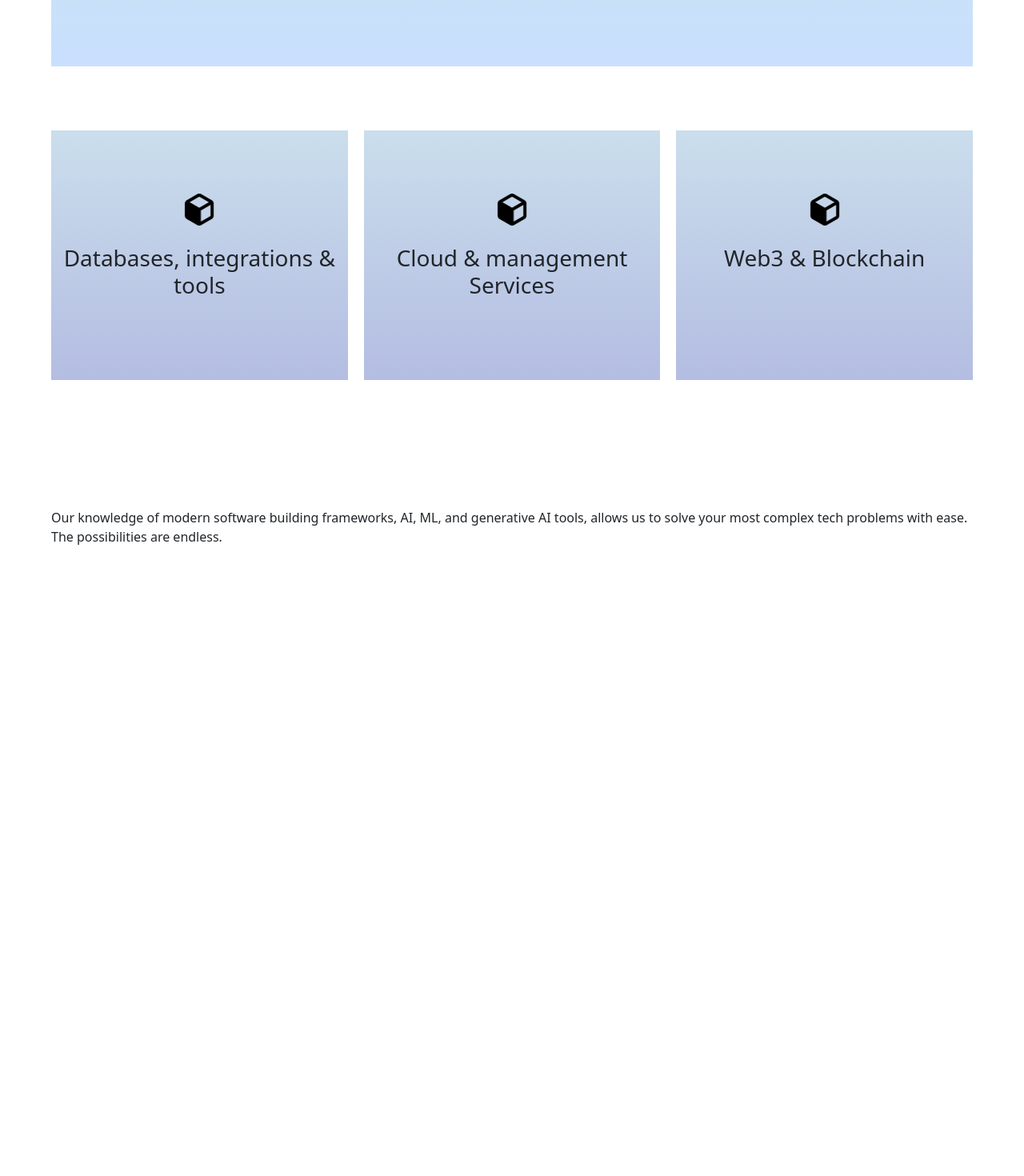
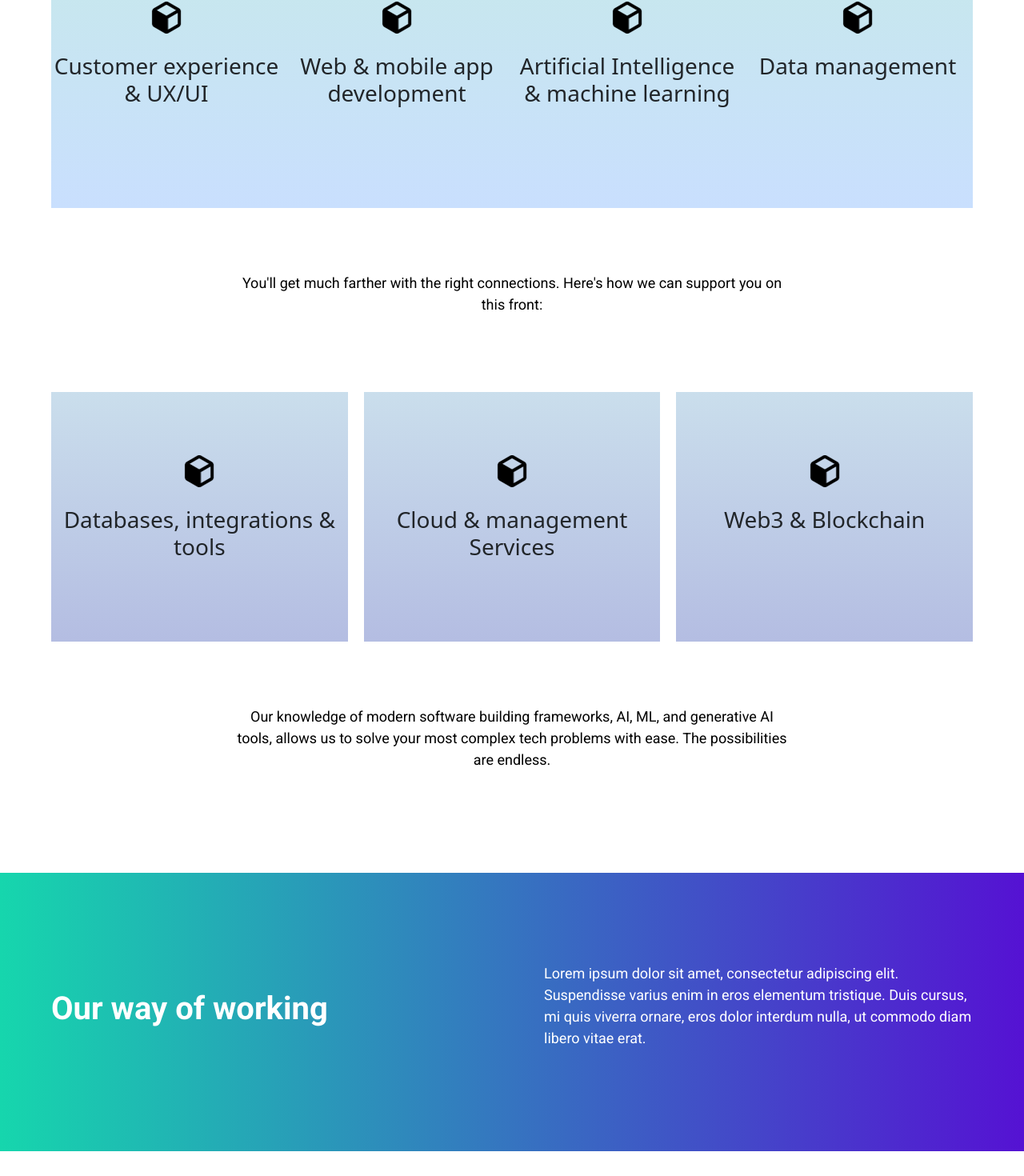
Before and after one commit to Ruben-amalgam/amalgam-react, a React (Create React App) app: page /amalgam-react/ourwork in a window 1280 px wide. Shown: the part 6681-8151 px from the top of the page at 80% size. Before the commit the page ends 7492 px from the top, so only its background shows below. Built offline with nearby package versions, Linux system fonts and the light colour scheme.

Commit message:
finished ourwork page

```diff
--- a/src/routes/Ourwork.tsx
+++ b/src/routes/Ourwork.tsx
@@ -1,5 +1,4 @@
 import { useEffect } from 'react'
-import { useLocation } from 'react-router-dom'
 import Cube from '../assets/images/Cube.png'
 import Dots from '../assets/images/Dots.png'
 import Easel from '../assets/images/Easel.png'
@@ -10,9 +9,14 @@ import Starfish from '../assets/images/Starfish.png'
 import AvatarPlaceholder from '../assets/images/AvatarPlaceholder.png'
 import AvatarPlaceholder2 from '../assets/images/Placeholder2.png'
 import Bulb from '../assets/images/Bulb.png'
+import Hands from '../assets/images/Hands.png'
+import Amalgam from '../assets/images/Amalgam-logo.png'
+import LinkedIn from '../assets/images/LinkedIn.png'
 import '../styles/ourwork.css'
+import { Link, useLocation } from 'react-router-dom'
 
 function Ourwork() {
+
     const { pathname } = useLocation();
     // useEffect(() => {
     //     window.scrollTo(0, 0); // Scroll to the top
@@ -243,6 +247,8 @@ function Ourwork() {
             </section>
 
             <section className='ourwork-row-10'>
+                <img src={Dots} alt="Dots" className='ourwork-dots' />
+                <img src={Hands} alt="Dots" className='ourwork-hands' />
                 <div className='ourwork-row-10-header'>
                     <h1>What we can help you with</h1>
                     <p>We've helped businesses evolve for over a decade. We can predict your challenges, expedite your results, and help you seize growth opportunities.</p>
@@ -262,6 +268,7 @@ function Ourwork() {
                     </div>
 
                 </div>
+                <p> Our knowledge of modern software building frameworks, AI, ML, and generative AI tools, allows us to solve your most complex tech problems with ease. The possibilities are endless.</p>
                 <div className='ourwork-row-10-content2'>
                     <div>
                         <img src={Cube} alt="Cube" />
@@ -280,6 +287,7 @@ function Ourwork() {
                         <h3>Data management</h3>
                     </div>
                 </div>
+                <p>You'll get much farther with the right connections. Here's how we can support you on this front:</p>
                 <div className='ourwork-row-10-content3'>
                     <div>
                         <img src={Cube} alt="Cube" />
@@ -294,11 +302,71 @@ function Ourwork() {
                         <h3>Web3 & Blockchain</h3>
                     </div>
                 </div>
-                <div>
+                <p>Our knowledge of modern software building frameworks, AI, ML, and generative AI tools, allows us to solve your most complex tech problems with ease. The possibilities are endless.</p>
+            </section>
 
+            <section className='ourwork-row-11'>
+                <h1>Our way of working</h1>
+                <p>Lorem ipsum dolor sit amet, consectetur adipiscing elit. Suspendisse varius enim in eros elementum tristique. Duis cursus, mi quis viverra ornare, eros dolor interdum nulla, ut commodo diam libero vitae erat.</p>
+            </section>
+            <section className='ourwork-row-12'>
+                <div className='ourwork-row-12-content'>
+                    <h4>Assessment</h4>
+                    <p>We dive deep into your case and take on your challenges and ambitions as our own.</p>
                 </div>
-                <p>Our knowledge of modern software building frameworks, AI, ML, and generative AI tools, allows us to solve your most complex tech problems with ease. The possibilities are endless.</p>
+                <div className='ourwork-row-12-content'>
+                    <h4>Creative problem-solving</h4>
+                    <p>Now, we put our minds together to craft with an ideal strategy that puts your goals within reach.</p>
+                </div>
+                <div className='ourwork-row-12-content'>
+                    <h4>Collaborative & transparent build</h4>
+                    <p>We leverage our wealth of experience to seamlessly execute against our vision while keeping you updated with every step.</p>
+                </div>
+            </section>
+            <section className='ourwork-row-13'>
+                <div className='ourwork-row-12-content'>
+                    <h4>Agile iteration and testing</h4>
+                    <p>We second your evolving needs as we test, integrate, build, and learn with you.</p>
+                </div>
+                <div className='ourwork-row-12-content'>
+                    <h4>Measuring success</h4>
+                    <p>After our initial scope of work is completed, we work with you to measure our success against your goals.</p>
+                </div>
+                <div className='ourwork-row-12-content'>
+                    <h4>Future growth</h4>
+                    <p>We ideate with you on the future state of your business to further support your growth goals.</p>
+                </div>
+            </section>
+            <section>
+                <div className='blog-row-13'>
+                    <div className='blog-row-13-content'>
+                        <div className='blog-row-13-content-left'>
+                            <img src={Amalgam} alt="Amalgam" className='logo' style={{ filter: "brightness(0) invert(0)" }} />
+                        </div>
+                        <div className='blog-row-13-content-middle'>
+                            <Link to="/ourwork" className='blog-row-13-links'>Our Work</Link>
+                            <Link to="/aboutus" className='blog-row-13-links'>About Us</Link>
+                            <Link to="/blog" className='blog-row-13-links'>Blog</Link>
+                            <Link to="/careers" className='blog-row-13-links'>Careers</Link>
+                            <Link to="/contactus" className='blog-row-13-links'>Contact Us</Link>
+                        </div>
+                        <div className='blog-row-13-content-right' style={{ filter: "brightness(0) invert(0)" }}>
+                            {/* <img src={Facebook} className='social-media' alt='Facebook' />
+              <img src={Instagram} className='social-media' alt='Instagram' />
+              <img src={X} className='social-media' alt='X' /> */}
+                            <img src={LinkedIn} className='social-media' alt='LinkedIn' />
+                            {/* <img src={Youtube} className='social-media' alt='Youtube' /> */}
+                        </div>
+                    </div>
 
+                    <div className='blog-row-13-bottom'></div>
+                    <div className='blog-row-13-footer'>
+                        <p className='blog-row-13-footer-links'>© 2023 Relume. All rights reserved.</p>
+                        <p className='blog-row-13-footer-links'>Privacy Policy</p>
+                        <p className='blog-row-13-footer-links'>Terms and Conditions</p>
+                        <p className='blog-row-13-footer-links'>Cookie Policy</p>
+                    </div>
+                </div>
             </section>
 
         </div>
--- a/src/styles/ourwork.css
+++ b/src/styles/ourwork.css
@@ -456,6 +456,36 @@
   flex-direction: column;
   align-items: center;
   gap: 80px;
+  position: relative;
+}
+
+.ourwork-row-10 p {
+  color: var(--Text-primary, #000);
+  text-align: center;
+
+  /* Text/Medium/Normal */
+  font-family: Roboto;
+  font-size: 18px;
+  font-style: normal;
+  font-weight: 400;
+  line-height: 150%; /* 27px */
+  width: 60%;
+}
+
+.ourwork-dots {
+  position: absolute;
+  top: -50px;
+  left: -250px;
+  width: 424px;
+  height: 449px;
+}
+
+.ourwork-hands {
+  position: absolute;
+  top: -50px;
+  right: -25px;
+  width: 385px;
+  height: 279px;
 }
 
 .ourwork-row-10-header {
@@ -559,6 +589,93 @@
   background: linear-gradient(180deg, #cadeec 0%, #b4bde2 99.9%);
 }
 
+.ourwork-row-11 {
+  display: flex;
+  padding: 112px 64px;
+  flex-direction: row;
+  align-items: center;
+  justify-content: center;
+  gap: 80px;
+  background: linear-gradient(90deg, #16d6ad 0%, #5512d3 100%);
+}
+.ourwork-row-11 h1 {
+  color: var(--Border-alternate, #fff);
+
+  /* Heading/Desktop/H3 */
+  font-family: Roboto;
+  font-size: 40px;
+  font-style: normal;
+  font-weight: 700;
+  line-height: 120%; /* 48px */
+  width: 50%;
+}
+
+.ourwork-row-11 p {
+  width: 50%;
+  color: var(--Border-alternate, #fff);
+
+  /* Text/Medium/Normal */
+  font-family: Roboto;
+  font-size: 18px;
+  font-style: normal;
+  font-weight: 400;
+  line-height: 150%; /* 27px */
+}
+
+.ourwork-row-12 {
+  display: flex;
+  padding-top: 112px;
+  padding-bottom:  34px;
+  padding-left: 64px;
+  padding-right: 64px;
+
+
+  align-items: center;
+  gap: 80px;
+}
+
+.ourwork-row-13 {
+  display: flex;
+  padding:  64px;
+  padding-left: 64px;
+  padding-right: 64px;
+  align-items: center;
+  gap: 80px;
+}
+
+.ourwork-row-12-content {
+  display: flex;
+  flex-direction: column;
+  align-items: center;
+  gap: 24px;
+  flex: 1 0 0;
+}
+
+
+.ourwork-row-12-content h4 {
+  color: var(--Text-primary, #000);
+  text-align: center;
+
+  /* Heading/Desktop/H4 */
+  font-family: Roboto;
+  font-size: 32px;
+  font-style: normal;
+  font-weight: 700;
+  line-height: 130%; /* 41.6px */
+}
+
+.ourwork-row-12-content p {
+  color: var(--Text-primary, #000);
+  text-align: center;
+
+  /* Text/Regular/Normal */
+  font-family: Roboto;
+  font-size: 16px;
+  font-style: normal;
+  font-weight: 400;
+  line-height: 150%; /* 24px */
+}
+
 @media (max-width: 1100px) {
   .ourwork-row-1 {
     display: flex;
```
Also changed, not shown: src/assets/images/Hands.png (added).
